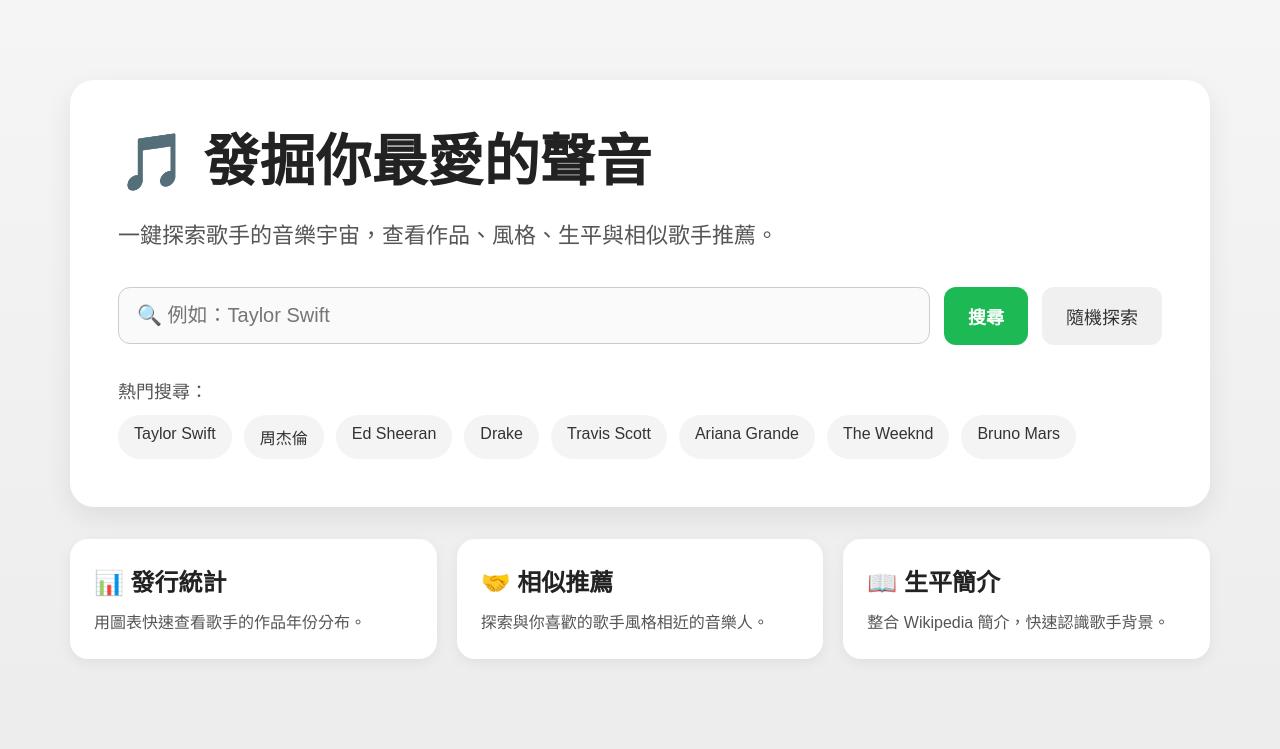
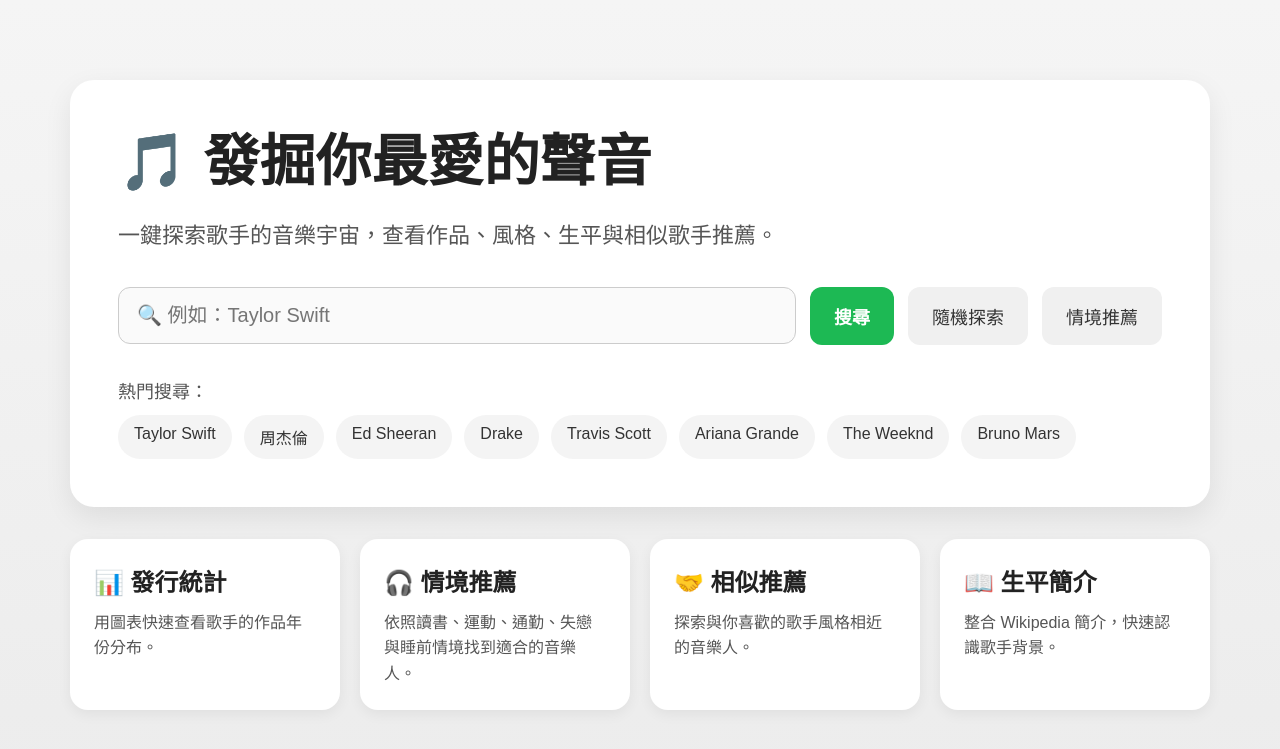
Before and after one commit to rong-kevin/my-first-python-project, a Flask app: page / in a window 1280 px wide. Shown: the top 749 px of the page. Run offline with Flask 3, Linux system fonts and the light colour scheme.

Commit message:
Add mood recommendation entry on home page

```diff
--- a/templates/index.html
+++ b/templates/index.html
@@ -18,6 +18,7 @@
                     <input type="text" name="name" placeholder="🔍 例如：Taylor Swift" required>
                     <button type="submit">搜尋</button>
                     <a href="/random" class="secondary-btn">隨機探索</a>
+                    <a href="/mood" class="secondary-btn mood-btn">情境推薦</a>
                 </form>
 
                 <div class="popular-searches">
@@ -36,6 +37,10 @@
                     <p>用圖表快速查看歌手的作品年份分布。</p>
                 </div>
                 <div class="feature-card">
+                    <h3>🎧 情境推薦</h3>
+                    <p>依照讀書、運動、通勤、失戀與睡前情境找到適合的音樂人。</p>
+                </div>
+                <div class="feature-card">
                     <h3>🤝 相似推薦</h3>
                     <p>探索與你喜歡的歌手風格相近的音樂人。</p>
                 </div>
```
